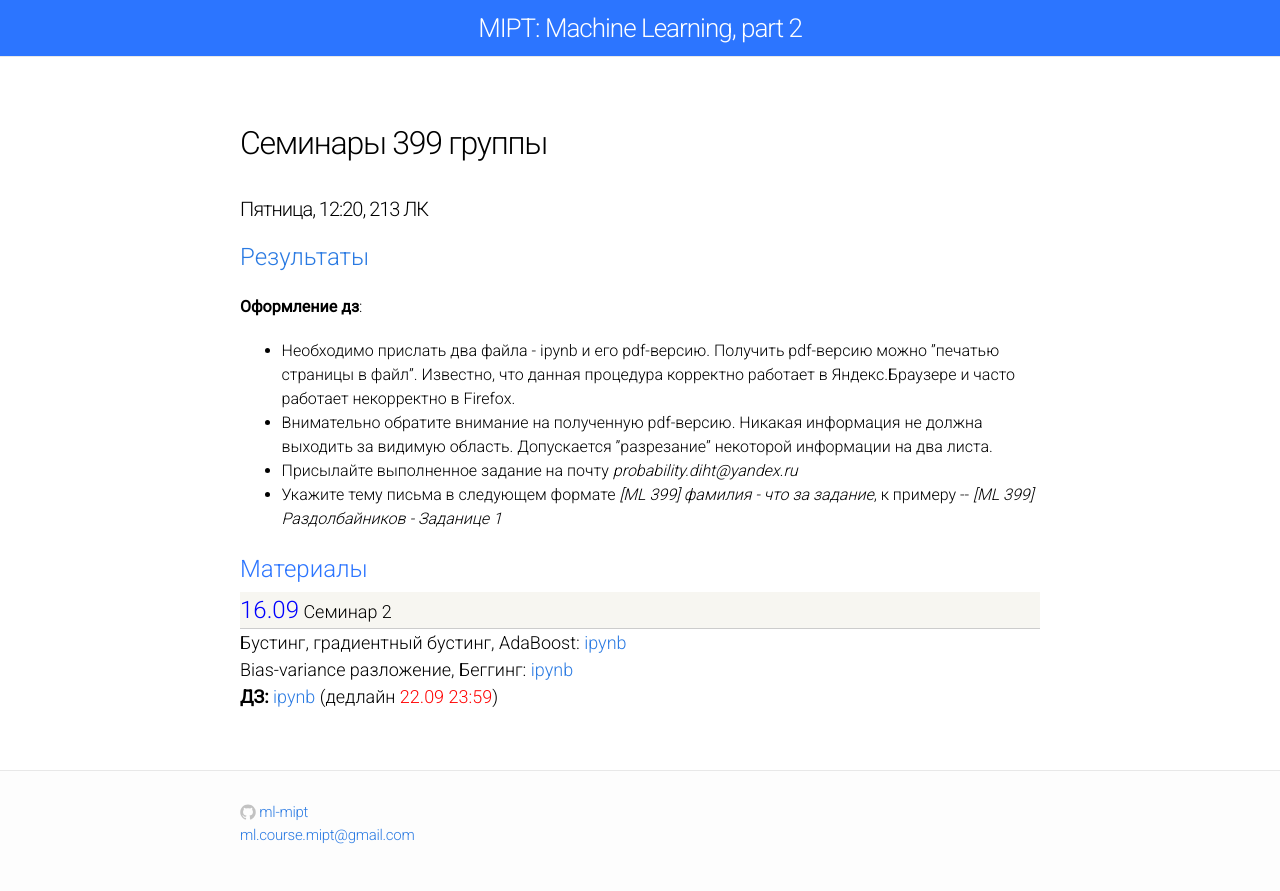
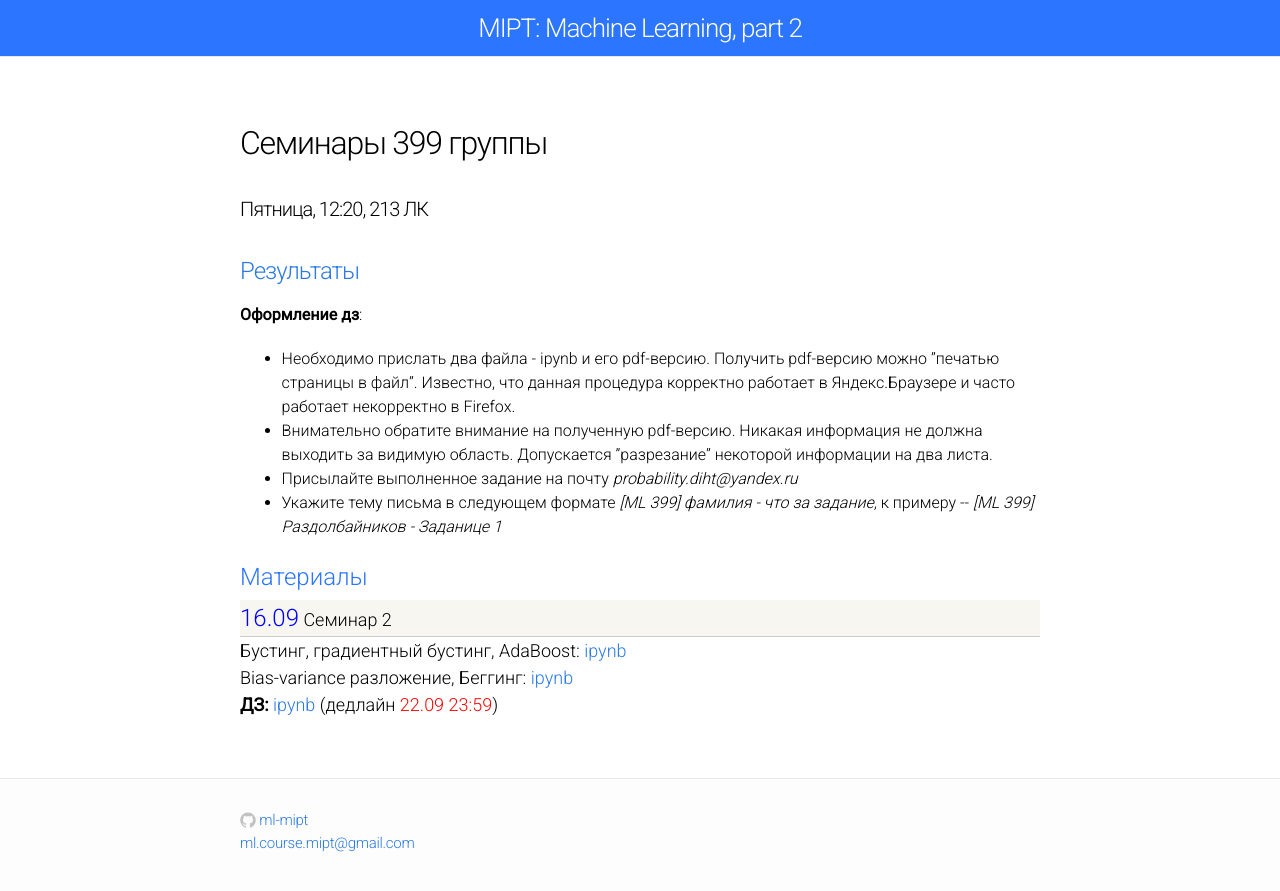
Before and after one commit to ml-mipt/old-ml-mipt.github.io, a Jekyll site: the page built from 399/seminars.md, in a window 1280 px wide. Shown: the top 891 px of the page. Built offline with Jekyll 4.4.1, drawn with Linux system fonts in a browser that asks for light colours.

Commit message:
Update seminars.md

```diff
--- a/399/seminars.md
+++ b/399/seminars.md
@@ -8,7 +8,7 @@ permalink: /399/
 
 #### Пятница, 12:20, 213 ЛК
 
-<font size="5"><a href="https://docs.google.com/spreadsheets/d/1ihJ8sQ8xF_LLSBUN-36mcC8YlFXScqF-RZ7QcERZrGo/edit#gid=1380258266">Результаты</a></font>
+#### <font size="5"><a href="https://docs.google.com/spreadsheets/d/1ihJ8sQ8xF_LLSBUN-36mcC8YlFXScqF-RZ7QcERZrGo/edit#gid=1380258266">Результаты</a></font>
 
 **Оформление дз**:
 <ul>
```
